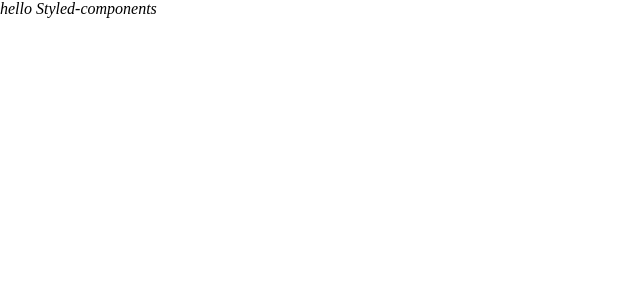
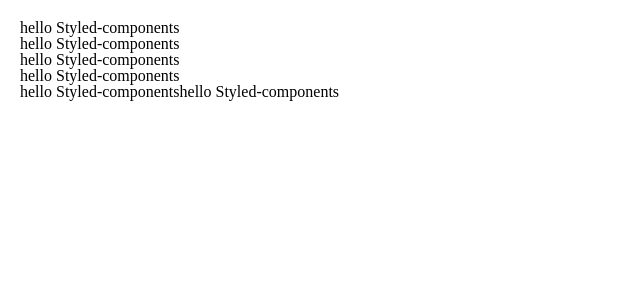
Before and after one commit to suhyun-p/NextTodo, a Next.js app: page / in a window 1280 px wide. Shown: the top 300 px of the page, without its empty margins (0-640 px from the left). Built offline with nearby package versions, Linux system fonts and the light colour scheme.

Commit message:
4.1.3 글로벌 스타일 설정하기

```diff
--- a/package.json
+++ b/package.json
@@ -9,7 +9,8 @@
     "next": "^11.1.2",
     "react": "^17.0.2",
     "react-dom": "^17.0.2",
-    "styled-components": "^5.3.1"
+    "styled-components": "^5.3.1",
+    "styled-reset": "^4.3.4"
   },
   "devDependencies": {
     "@types/node": "^16.10.3",
--- a/pages/index.tsx
+++ b/pages/index.tsx
@@ -2,11 +2,22 @@
 import styled from "styled-components";
 
 const Container = styled.div`
-    font-style: italic;
+    padding: 20px;
 `;
 
 const index: NextPage = () => {
-    return <Container>hello Styled-components</Container>;
+    return (
+        <Container>
+            <h1>hello Styled-components</h1>
+            <h2>hello Styled-components</h2>
+            <p>hello Styled-components</p>
+            <ul>
+                <li>hello Styled-components</li>
+            </ul>
+            <a>hello Styled-components</a>
+            <span>hello Styled-components</span>
+        </Container>
+    )
 };
 
 export default index;
--- a/styles/GlobalStyle.ts
+++ b/styles/GlobalStyle.ts
@@ -1,8 +1,10 @@
 import { createGlobalStyle } from "styled-components";
+import reset from "styled-reset";
 
 const GlobalStyle = createGlobalStyle`
-    body {
-        margin: 0;
+    ${reset}
+    * {
+        box-sizing: border-box;
     }
 `;
 
```
Also changed, not shown: 1 other file (tests, documents, lock files or other folders).
